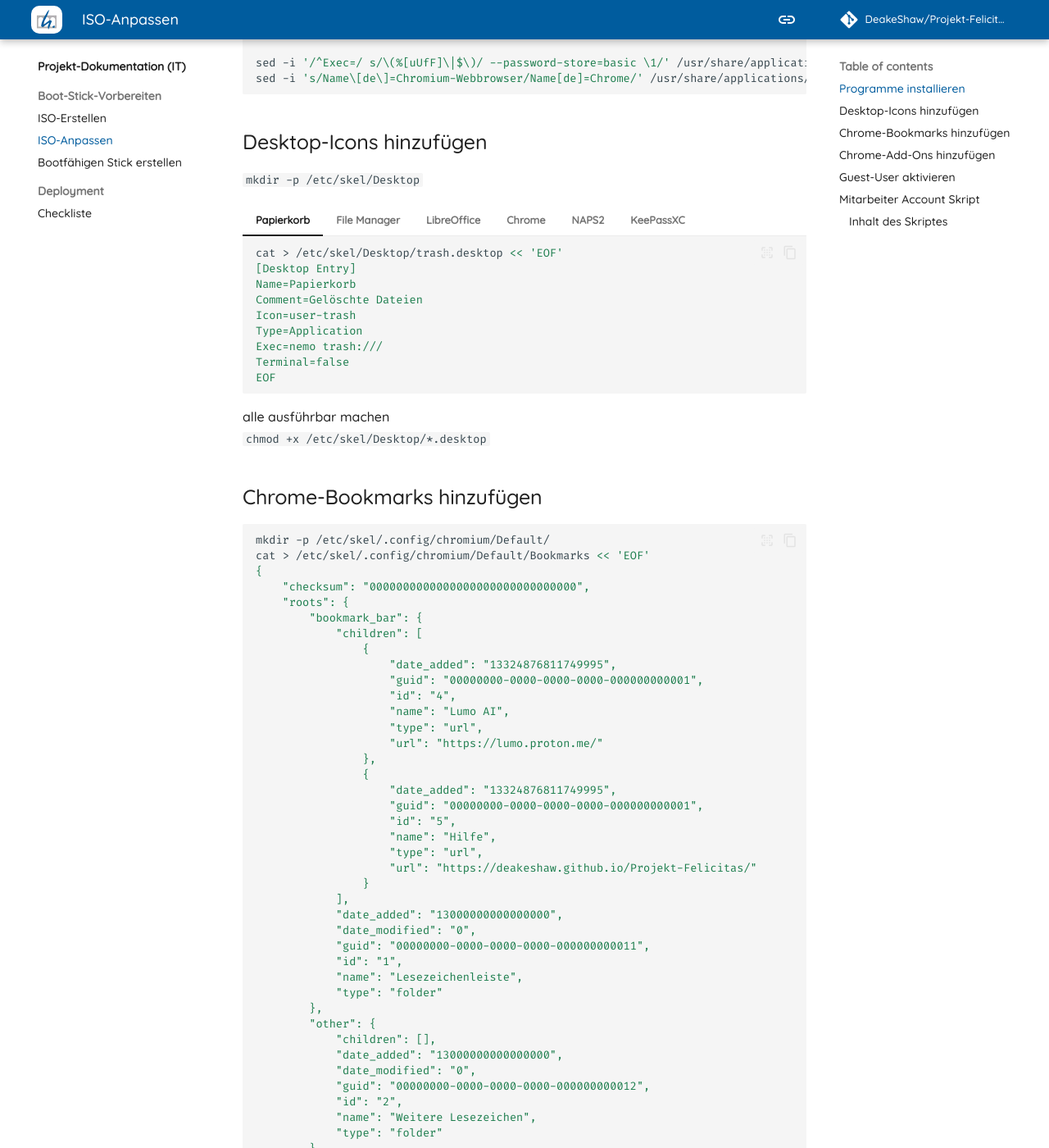
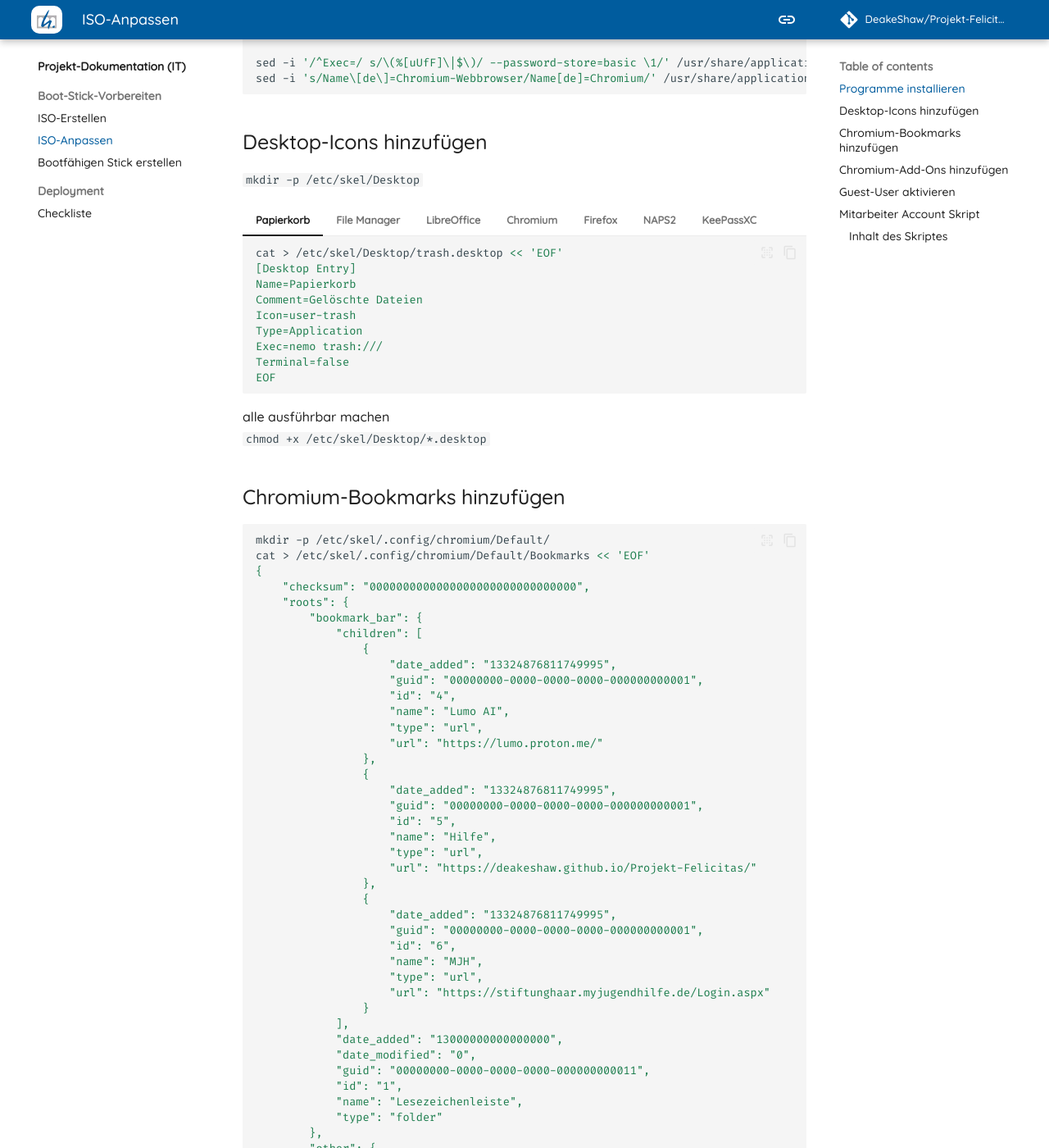
Before and after one commit to DeakeShaw/Projekt-Felicitas, an MkDocs documentation site: the page built from docs/projekt/stick-erstellen/iso-anpassen.md, in a window 1280 px wide and 1400 px high, scrolled down 558 px. Shown: the whole window at 82% size. Built offline with MkDocs 1.6.1 and Material for MkDocs 9.7.7, drawn with Linux system fonts in a browser that asks for light colours; comment, search, counter and statistics services are not loaded; some of the changed text lies outside the part shown.

````diff
--- a/docs/projekt/stick-erstellen/iso-anpassen.md
+++ b/docs/projekt/stick-erstellen/iso-anpassen.md
@@ -11,7 +11,7 @@ apt install -y flatpak
 flatpak remote-add --if-not-exists flathub https://dl.flathub.org/repo/flathub.flatpakrepo
 ```
 
-=== "Chrome"
+=== "Chromium"
 
     ``` sh
     apt install -y chromium
@@ -19,7 +19,7 @@ flatpak remote-add --if-not-exists flathub https://dl.flathub.org/repo/flathub.f
     xdg-settings set default-web-browser chromium-browser.desktop
 
     sed -i '/^Exec=/ s/\(%[uUfF]\|$\)/ --password-store=basic \1/' /usr/share/applications/chromium-browser.desktop
-    sed -i 's/Name\[de\]=Chromium-Webbrowser/Name[de]=Chrome/' /usr/share/applications/chromium-browser.desktop
+    sed -i 's/Name\[de\]=Chromium-Webbrowser/Name[de]=Chromium/' /usr/share/applications/chromium-browser.desktop
     ```
 
 === "Tesseract"
@@ -94,10 +94,16 @@ flatpak remote-add --if-not-exists flathub https://dl.flathub.org/repo/flathub.f
     cp /usr/share/applications/libreoffice-startcenter.desktop /etc/skel/Desktop/
     ```
 
-=== "Chrome"
+=== "Chromium"
 
     ``` sh
     cp /usr/share/applications/chromium-browser.desktop /etc/skel/Desktop/
+    ```
+
+=== "Firefox"
+
+    ``` sh
+    cp /usr/share/applications/firefox.desktop /etc/skel/Desktop/
     ```
 
 === "NAPS2"
@@ -115,7 +121,7 @@ flatpak remote-add --if-not-exists flathub https://dl.flathub.org/repo/flathub.f
 alle ausführbar machen
 `chmod +x /etc/skel/Desktop/*.desktop`
 
-## Chrome-Bookmarks hinzufügen
+## Chromium-Bookmarks hinzufügen
 
 ``` sh
 mkdir -p /etc/skel/.config/chromium/Default/
@@ -140,6 +146,14 @@ cat > /etc/skel/.config/chromium/Default/Bookmarks << 'EOF'
                     "name": "Hilfe",
                     "type": "url",
                     "url": "https://deakeshaw.github.io/Projekt-Felicitas/"
+                },
+                {
+                    "date_added": "13324876811749995",
+                    "guid": "00000000-0000-0000-0000-000000000001",
+                    "id": "6",
+                    "name": "MJH",
+                    "type": "url",
+                    "url": "https://stiftunghaar.myjugendhilfe.de/Login.aspx"
                 }
             ],
             "date_added": "13000000000000000",
@@ -173,7 +187,7 @@ cat > /etc/skel/.config/chromium/Default/Bookmarks << 'EOF'
 EOF
 ```
 
-## Chrome-Add-Ons hinzufügen
+## Chromium-Add-Ons hinzufügen
 
 ``` sh
 sudo mkdir -p /etc/chromium/policies/managed
--- a/mkdocs.yml
+++ b/mkdocs.yml
@@ -107,7 +107,7 @@ markdown_extensions:
 extra_css:
   - assets/stylesheets/extra.css
 extra_javascript:
-  - javascripts/checklist-save.js
+  - assets/javascripts/checklist-save.js
 
 plugins:
   - git-revision-date-localized:
@@ -121,12 +121,9 @@ plugins:
 nav:
   - Willkommen: index.md
   - Checkliste zum Umstieg: einrichtung/checkliste.md
-  # - Hilfe für Einrichtungen:
-  #   - einrichtung/index.md
-  #   - E-Mail: einrichtung/mail.md
-  #   - Drucker & Scanner: einrichtung/drucker.md
-  #   - Benutzer verwalten: einrichtung/nutzer.md
-  #   - Passwort-Manager: einrichtung/keepassxc.md
+  - Sicherheit:
+    - Legitimierung: einrichtung/sicherheit/legitimierung.md
+    - Schlüsselbund: einrichtung/sicherheit/schluesselbund.md
   - Programme:
     - einrichtung/programme/programme.md
     # - Thunderbird: einrichtung/programme/thunderbird.md
@@ -134,6 +131,7 @@ nav:
     # - NAPS2: einrichtung/programme/naps2.md
     # - KeePassXC: einrichtung/programme/keepassxc.md
     # - Wire: einrichtung/programme/wire.md
+    # - einrichtung/programme/epson.md
   - Projekt-Dokumentation (IT):
     - projekt/index.md
     - Boot-Stick-Vorbereiten:
````
Also changed, not shown: docs/einrichtung/sicherheit/legitimierung.md (added, +50 -0 lines), docs/einrichtung/sicherheit/schluesselbund.md (added, +106 -0 lines), docs/projekt/stick-erstellen/stick-erstellen.md (+2 -2 lines), docs/assets/images/sicherheit/legitimierung/admin.png (added), docs/assets/images/sicherheit/legitimierung/schluesselbund.png (added), docs/assets/javascripts/checklist-save.js (renamed from docs/javascripts/checklist-save.js), 1 other file.
